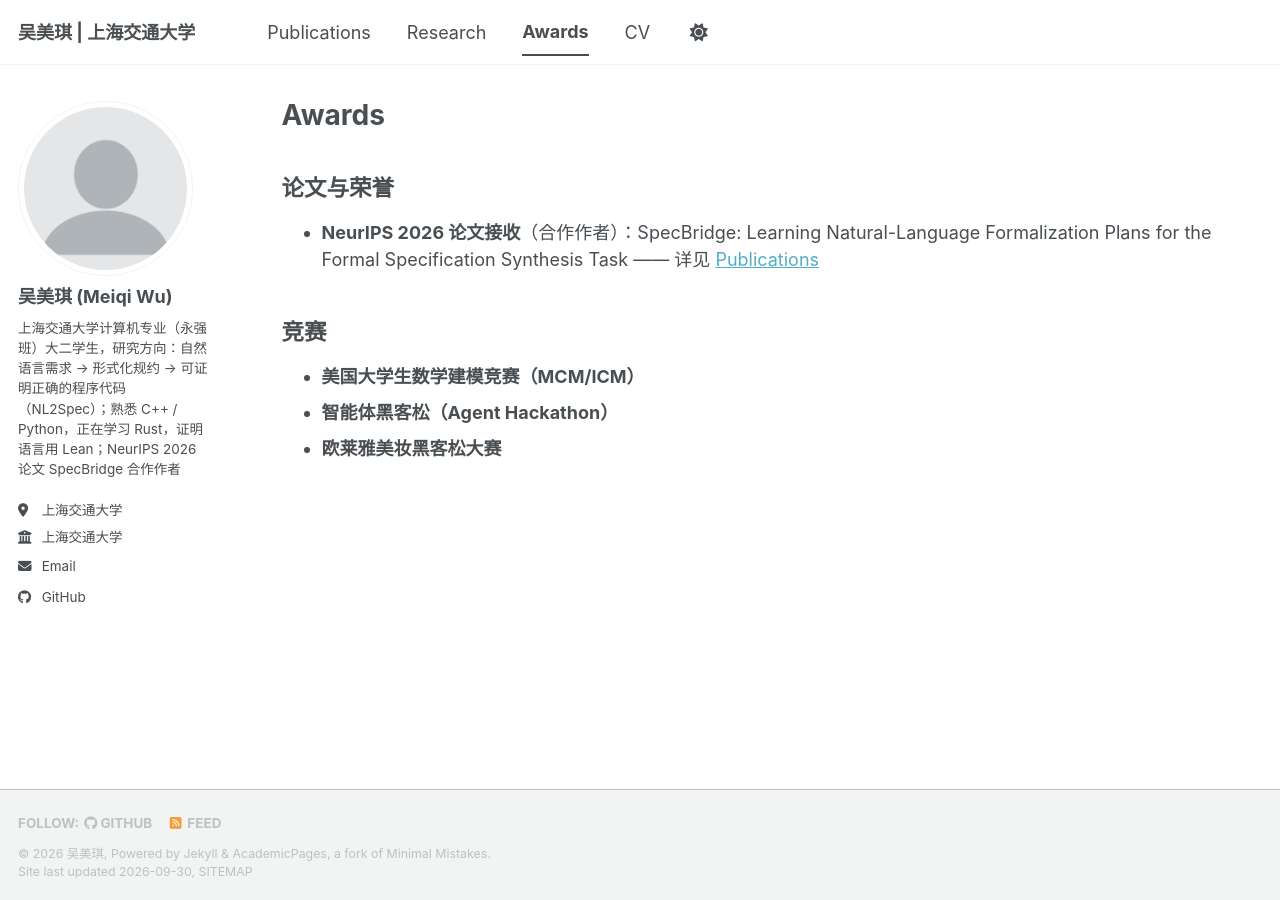
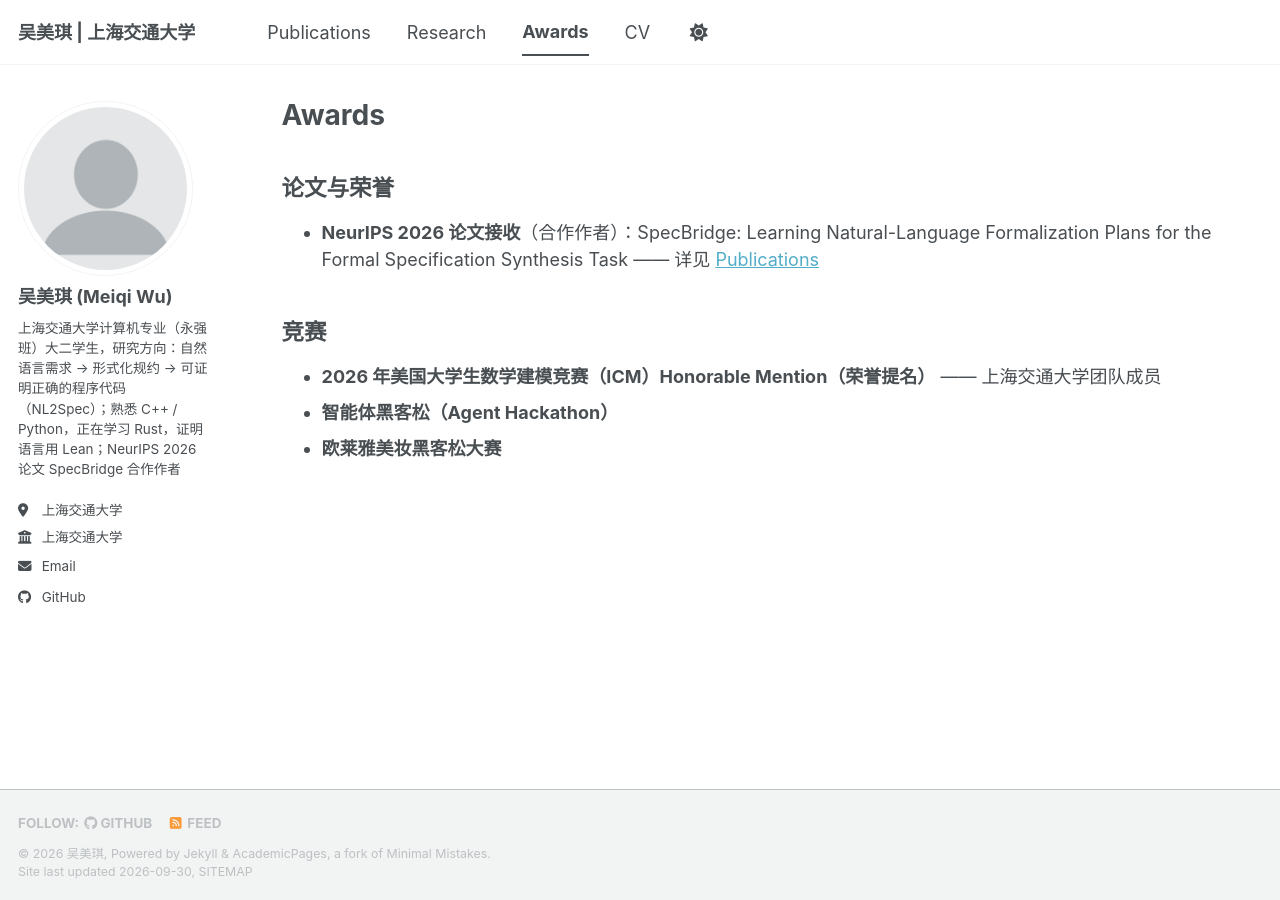
Before and after one commit to mickey1331/mickey1331.github.io, a Jekyll site: the page built from _pages/awards.md, in a window 1280 px wide. Built offline with Jekyll 4.4.1, drawn with Linux system fonts in a browser that asks for light colours; a style sheet for code colours, icons or effects is not loaded.

Commit message:
补充 2026 年美赛 ICM 获奖信息
- _pages/cv.md：Awards and honors 中把「MCM/ICM 参赛」更新为
  「2026 年美国大学生数学建模竞赛（ICM）Honorable Mention（荣誉提名）」
- _pages/awards.md：同步获奖信息与年份，并删除已过时的示例注释

```diff
--- a/_pages/awards.md
+++ b/_pages/awards.md
@@ -12,11 +12,10 @@
 
 ## 竞赛
 
-* **美国大学生数学建模竞赛（MCM/ICM）**
+* **2026 年美国大学生数学建模竞赛（ICM）Honorable Mention（荣誉提名）** —— 上海交通大学团队成员
 * **智能体黑客松（Agent Hackathon）**
 * **欧莱雅美妆黑客松大赛**
 
-<!-- TODO: 以上竞赛可补充年份与奖项名次，例如：
-* 2025 年美国大学生数学建模竞赛（MCM/ICM）H 奖
+<!-- TODO: 两个黑客松可补充年份与奖项名次，例如：
 * 2025 年智能体黑客松 一等奖
      —— 把实际年份与奖项填进上面的条目即可。 -->
```
Also changed, not shown: _pages/cv.md (+1 -1 lines).
